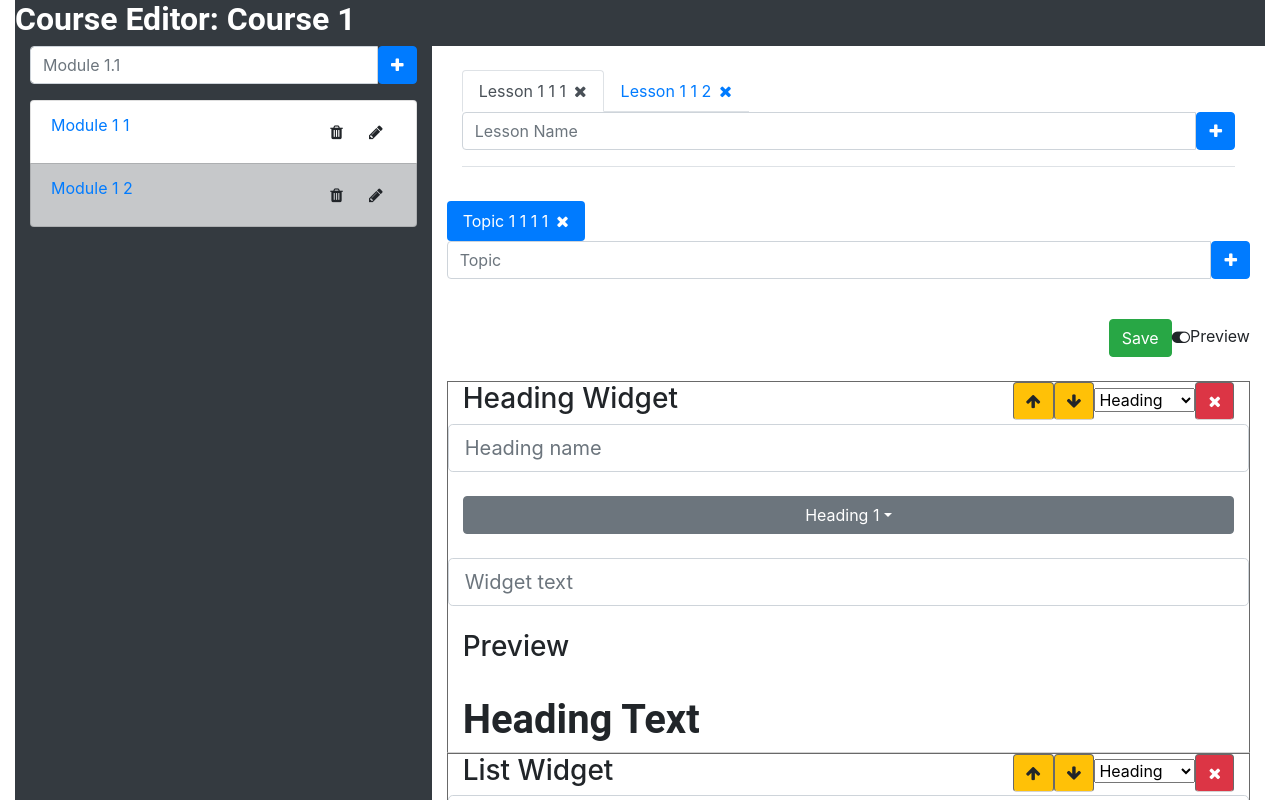
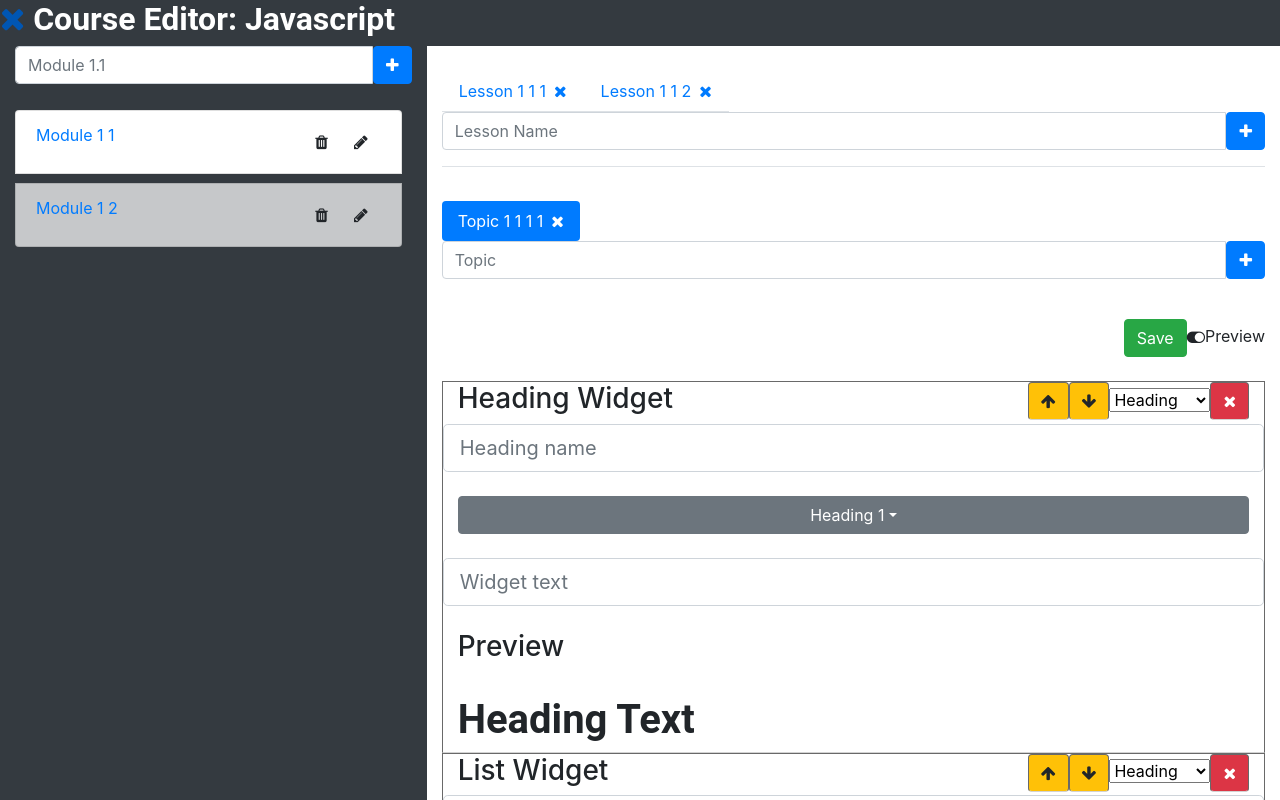
Before and after one commit to Saptaparna10/cs5610-spring2019-assignment3-react-client, a React (Create React App) app: page /course/123 in a window 1280 px wide. Shown: the top 800 px of the page. Built offline with nearby package versions, Linux system fonts and the light colour scheme.

Commit message:
fixed css

```diff
--- a/src/components/CourseRow.js
+++ b/src/components/CourseRow.js
@@ -18,8 +18,8 @@ export default class CourseRow extends React.Component{
                     <Link to={`/course/${this.props.course.id}`}>
                         {this.props.course.title}</Link>
                 </td>
-                <td>me</td>
-                <td>6:45 PM</td>
+                <td className='d-none d-sm-table-cell'>me</td>
+                <td className='d-none d-sm-table-cell'>6:45 PM</td>
                 <td><button className="btn btn-danger" onClick={() => {this.props.deleteCourse(this.props.course)}}>
                     <i className="fa fa-trash"></i>
                 </button></td>
--- a/src/components/TopicPills.js
+++ b/src/components/TopicPills.js
@@ -105,7 +105,7 @@ export default class TopicPills extends React.Component{
                 <div className='container-fluid'>
                     <div className='row'>
                         {topics}
-                        <div className="input-group mb-3">
+                        <div className="input-group input-group mb-3">
                             <input className='form-control'
                                    onChange={this.titleChanged}
                                    placeholder='Topic'/>
@@ -123,7 +123,6 @@ export default class TopicPills extends React.Component{
         return (
             <div className='container-fluid'>
                 <div className='row'>
-
                     <div className="input-group mt-2 mb-2">
                         <input className='form-control'
                                onChange={this.titleChanged}
--- a/src/containers/CourseEditor.js
+++ b/src/containers/CourseEditor.js
@@ -4,6 +4,7 @@ import ModuleList from './ModuleList'
 import LessonTabs from './LessonTabs'
 import TopicPills from '../components/TopicPills'
 import WidgetList from "./WidgetList";
+import {Link} from "react-router-dom";
 
 export default class CourseEditor
     extends React.Component{
@@ -25,10 +26,12 @@ export default class CourseEditor
     }
 
 
-    selectModule = module =>
+    selectModule = module => {
+        console.log(module)
         this.setState({
             module: module
         })
+    }
 
     selectLesson = lesson =>
         this.setState({
@@ -42,14 +45,15 @@ export default class CourseEditor
 
     render(){
         return (
-            <div className="container-fluid">
+            <div>
                 <div className="row bg-dark">
-                    <div>
-                        <h2>Course Editor: {this.state.course.title}</h2>
-                    </div>
+
+                    <h2> <Link to={`/courses`}>
+                        <i className="fa fa-times"  aria-hidden="true"></i>
+                    </Link> Course Editor: {this.state.course.title}</h2>
                 </div>
                 <div className="row">
-                    <div className="col-md-4 bg-dark longcol">
+                    <div className="col-md-4 bg-dark longcol d-none d-md-block ">
                             <ModuleList
                                 modules={this.state.course.modules}
                                 course={this.state.course}
@@ -58,7 +62,7 @@ export default class CourseEditor
                             />
 
                     </div>
-                        <div className="col-8 container-fluid">
+                        <div className="col-md-8">
                             <div>&nbsp;</div>
                             <LessonTabs
                                     lessons={this.state.module.lessons}
@@ -77,18 +81,17 @@ export default class CourseEditor
                             />
                             <div>&nbsp;</div>
 
-                            <div className="row ">
-                                <div className="col-md-8"></div>
+                            <div className="row">
 
-                                <div className="col-md-4 text-right">
+                                <div className="col text-right">
                                         <button className="btn btn-success">Save</button>
                                         <i className="fa fa-w-2 fa-toggle-on" aria-hidden="true"></i>
                                         Preview
                                 </div>
-                                <div>
-                                    &nbsp;
-                                </div>
 
+                            </div>
+                            <div>
+                                &nbsp;
                             </div>
                             <WidgetList/>
                         </div>
--- a/src/containers/CourseTable.js
+++ b/src/containers/CourseTable.js
@@ -25,8 +25,8 @@ class CourseTable extends React.Component {
                     <tr>
                         <th>&nbsp;</th>
                         <th>Title</th>
-                        <th>Owned By</th>
-                        <th>Last Modified</th>
+                        <th className='d-none d-sm-table-cell'>Owned By</th>
+                        <th className='d-none d-sm-table-cell'>Last Modified</th>
                         <th>&nbsp;</th>
                     </tr>
                     </thead>
--- a/src/containers/LessonTabs.js
+++ b/src/containers/LessonTabs.js
@@ -8,7 +8,7 @@ export default class LessonsTabs
         super(props);
         this.state={
             selectedLesson: 0,
-            // module: this.props.module,
+            module: this.props.module,
             moduleId: this.props.moduleId,
             courseId: this.props.courseId,
             lesson: {title: ''},
@@ -67,13 +67,13 @@ export default class LessonsTabs
     }
 
     renderLessons(){
-        let lessons = this.state.lessons.map((lesson, index) => {
-            let active = this.state.selectedLesson === index ? 'active' : '';
+        let lessons = this.props.lessons.map((lesson, index) => {
+            let active = this.props.selectedLesson === index ? 'active' : '';
             return (
                 <LessonTabItem key={index}
                                position={index}
-                               moduleId={this.state.moduleId}
-                               courseId={this.state.courseId}
+                               moduleId={this.props.moduleId}
+                               courseId={this.props.courseId}
                                active={active}
                                lesson={lesson}
                                select={this.selectLesson}
@@ -106,11 +106,9 @@ export default class LessonsTabs
 
     render() {
         return (
-            <div className='container-fluid'>
                 <ul className="nav nav-tabs justify-content-end">
                     {this.renderLessons()}
                 </ul>
-            </div>
         );
     }
 }
--- a/src/containers/ModuleList.js
+++ b/src/containers/ModuleList.js
@@ -84,7 +84,7 @@ class ModuleList extends React.Component {
                     </div>
             </div>
 
-            <div className="list-group">
+            <ul className="nav flex-column nav-pills">
                 {
                     this.state.modules.map(
                         (module, index) => {
@@ -104,7 +104,8 @@ class ModuleList extends React.Component {
                         }
                     )
                 }
-                </div>
+            </ul>
+
                 <div>
                     &nbsp;
                 </div>
--- a/src/index.js
+++ b/src/index.js
@@ -12,6 +12,11 @@ import WhiteBoard from './containers/Whiteboard'
 ReactDOM.render(
 
     <div className="container-fluid">
+        <meta
+            name="viewport"
+            content="width=device-width,
+            initial-scale=1"/>
+
         <WhiteBoard/>
     </div>,
     document.getElementById("root")
--- a/src/resources/courses.json
+++ b/src/resources/courses.json
@@ -1,7 +1,102 @@
 [
     {
       "id": "123",
-      "title": "Course 1",
+      "title": "Javascript",
+      "modules": [
+        {
+          "id": "123",
+          "title": "Module 1 1",
+          "lessons": [
+            {
+              "id": "123",
+              "title": "Lesson 1 1 1",
+              "topics": [
+                {"title": "Topic 1 1 1 1"}
+              ]
+            },
+            {
+              "id": "234",
+              "title": "Lesson 1 1 2",
+              "topics": [
+                {"title": "Topic 1 1 2 1"}
+              ]
+            }
+          ]
+        },
+        {
+          "id": "234",
+          "title": "Module 1 2",
+          "lessons": [
+            {
+              "id": "345",
+              "title": "Lesson 1 2 1",
+              "topics": [
+                {"title": "Topic 1 2 1 1"}
+              ]
+            },
+            {
+              "id": "456",
+              "title": "Lesson 1 2 2",
+              "topics": [
+                {"title": "Topic 1 2 2 1"}
+              ]
+            }
+          ]
+        }
+      ]
+    },
+
+
+
+  {
+    "id": "234",
+    "title": "Jquery",
+    "modules": [
+      {
+        "id": "123",
+        "title": "Module 2 1",
+        "lessons": [
+          {
+            "id": "123",
+            "title": "Lesson 2 1 1",
+            "topics": [
+              {"title": "Topic 2 1 1 1"}
+            ]
+          },
+          {
+            "id": "234",
+            "title": "Lesson 2 1 2",
+            "topics": [
+              {"title": "Topic 2 1 2 1"}
+            ]
+          }
+        ]
+      },
+      {
+        "id": "234",
+        "title": "Module 2 2",
+        "lessons": [
+          {
+            "id": "345",
+            "title": "Lesson 1 2 1",
+            "topics": [
+              {"title": "Topic 1 2 1 1"}
+            ]
+          },
+          {
+            "id": "456",
+            "title": "Lesson 1 2 2",
+            "topics": [
+              {"title": "Topic 1 2 2 1"}
+            ]
+          }
+        ]
+      }
+    ]
+  },
+  {
+    "id": "345",
+    "title": "React",
     "modules": [
       {
         "id": "123",
@@ -46,45 +141,102 @@
     ]
   },
   {
-      "id": "234",
-      "title": "Course 2",
+    "id": "456",
+    "title": "Redux",
     "modules": [
       {
-          "id": "345",
-          "title": "Module 2 1",
+        "id": "123",
+        "title": "Module 1 1",
         "lessons": [
           {
-              "id": "567",
-              "title": "Lesson 1 3 1"
+            "id": "123",
+            "title": "Lesson 1 1 1",
+            "topics": [
+              {"title": "Topic 1 1 1 1"}
+            ]
           },
           {
-              "id": "678",
-              "title": "Lesson 1 3 2"
+            "id": "234",
+            "title": "Lesson 1 1 2",
+            "topics": [
+              {"title": "Topic 1 1 2 1"}
+            ]
           }
         ]
       },
       {
+        "id": "234",
+        "title": "Module 1 2",
+        "lessons": [
+          {
+            "id": "345",
+            "title": "Lesson 1 2 1",
+            "topics": [
+              {"title": "Topic 1 2 1 1"}
+            ]
+          },
+          {
             "id": "456",
-          "title": "Module 2 2"
+            "title": "Lesson 1 2 2",
+            "topics": [
+              {"title": "Topic 1 2 2 1"}
+            ]
+          }
+        ]
       }
     ]
   },
   {
-      "id": "345",
-      "title": "Course 3",
+    "id": "567",
+    "title": "Angular",
     "modules": [
       {
-          "id": "567",
-          "title": "Module 3 1"
+        "id": "123",
+        "title": "Module 1 1",
+        "lessons": [
+          {
+            "id": "123",
+            "title": "Lesson 1 1 1",
+            "topics": [
+              {"title": "Topic 1 1 1 1"}
+            ]
           },
           {
-          "id": "678",
-          "title": "Module 3 2"
+            "id": "234",
+            "title": "Lesson 1 1 2",
+            "topics": [
+              {"title": "Topic 1 1 2 1"}
+            ]
           }
         ]
       },
       {
+        "id": "234",
+        "title": "Module 1 2",
+        "lessons": [
+          {
+            "id": "345",
+            "title": "Lesson 1 2 1",
+            "topics": [
+              {"title": "Topic 1 2 1 1"}
+            ]
+          },
+          {
             "id": "456",
-      "title": "Course 4"
+            "title": "Lesson 1 2 2",
+            "topics": [
+              {"title": "Topic 1 2 2 1"}
+            ]
+          },
+          {
+            "id": "567",
+            "title": "Lesson 1 2 3",
+            "topics": [
+              {"title": "Topic 1 2 1 3"}
+            ]
           }
         ]
+      }
+    ]
+  }
+]
--- a/src/services/CourseService.js
+++ b/src/services/CourseService.js
@@ -7,13 +7,10 @@ class CourseService {
     addCourse = course => {
         if(course === null) {
             course = {
-                id: (new Date()).getTime(),
                 title: 'New Course'
             }
         }
-        if(course !== null && course.id === null) {
-            course.id = (new Date()).getTime()
-        }
+        course.id = (new Date()).getTime()
         this.courses.push(course)
         return this.courses
     }
```
Also changed, not shown: src/components/CourseCard.js (+5 -2 lines), src/containers/CourseGrid.js (+4 -14 lines), src/containers/CourseManagerApp.js (+4 -4 lines). Lines whose indentation alone changed are shown as unchanged.
